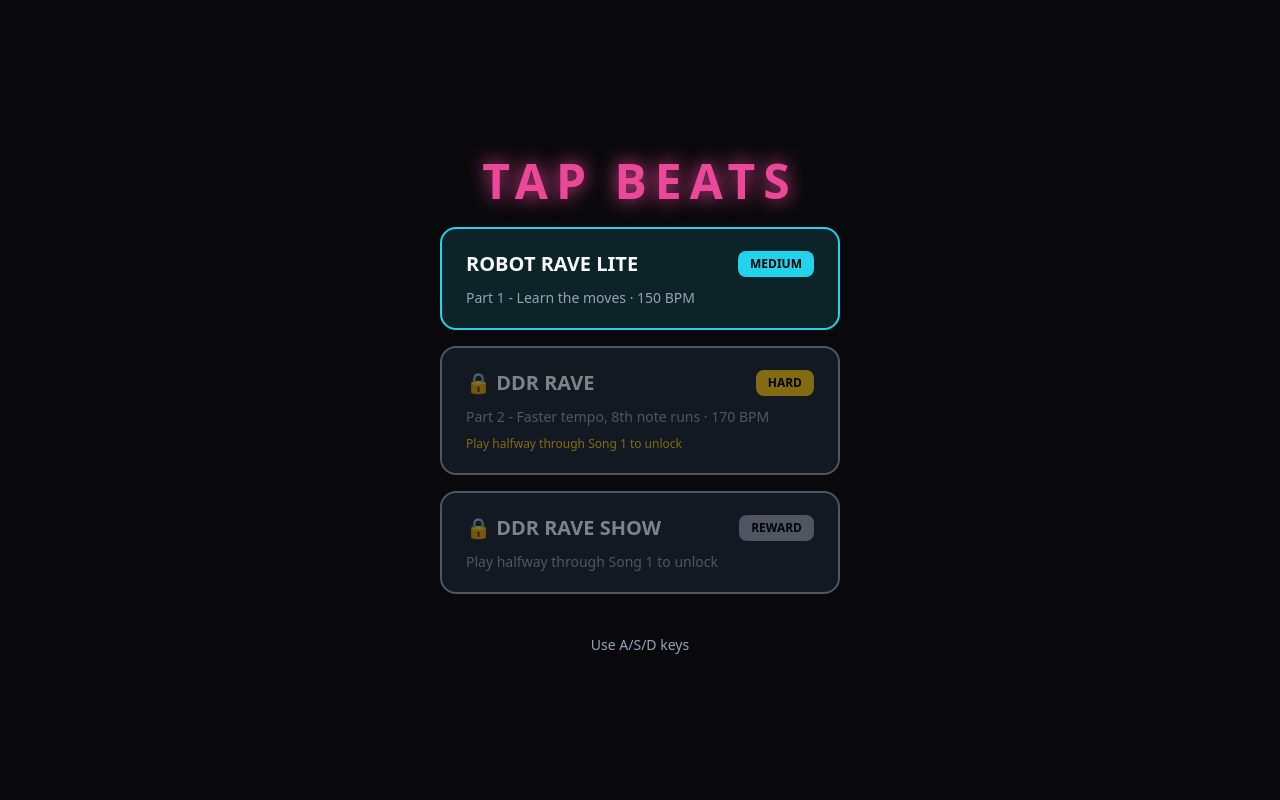
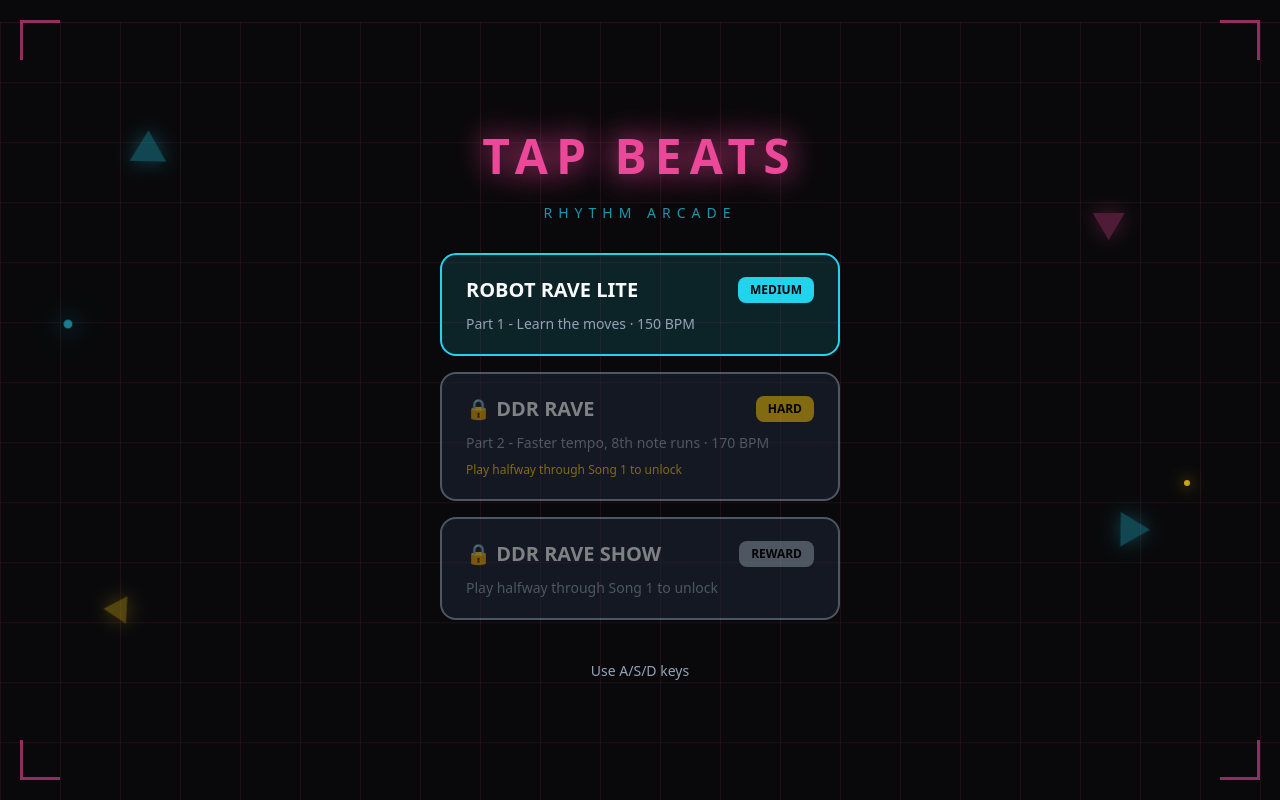
Before and after one commit to bdecrem/pixelpit, a Next.js app: page /pixelpit/arcade/tap-beats in a window 1280 px wide. Built offline with nearby package versions, Linux system fonts and the light colour scheme.

Commit message:
sync from vibeceo df7c9eaca36dbcd7098ccd50e652f38f3b05f0c5

```diff
--- a/app/pixelpit/arcade/tap-beats/page.tsx
+++ b/app/pixelpit/arcade/tap-beats/page.tsx
@@ -1540,8 +1540,16 @@ export default function TapBeatsGame() {
           100% { transform: translateX(100%); }
         }
         @keyframes pulse {
-          0%, 100% { opacity: 0.8; }
-          50% { opacity: 0.4; }
+          0%, 100% { opacity: 0.8; transform: scale(1); }
+          50% { opacity: 0.4; transform: scale(1.2); }
+        }
+        @keyframes gridScroll {
+          0% { transform: translateY(0); }
+          100% { transform: translateY(60px); }
+        }
+        @keyframes floatBounce {
+          0%, 100% { transform: translateY(0) rotate(0deg); }
+          50% { transform: translateY(-15px) rotate(5deg); }
         }
       `}</style>
       <Script src="/pixelpit/social.js" onLoad={() => setSocialLoaded(true)} />
@@ -1676,17 +1684,150 @@ export default function TapBeatsGame() {
           justifyContent: 'center',
           padding: 20,
           fontFamily: 'system-ui, -apple-system, sans-serif',
+          overflow: 'hidden',
         }}>
+          {/* Animated grid background */}
+          <div style={{
+            position: 'absolute',
+            inset: 0,
+            backgroundImage: `
+              linear-gradient(rgba(236, 72, 153, 0.1) 1px, transparent 1px),
+              linear-gradient(90deg, rgba(236, 72, 153, 0.1) 1px, transparent 1px)
+            `,
+            backgroundSize: '60px 60px',
+            animation: 'gridScroll 4s linear infinite',
+            pointerEvents: 'none',
+          }} />
+
+          {/* Floating arrows */}
+          <div className="float-arrow" style={{
+            position: 'absolute',
+            top: '15%',
+            left: '10%',
+            fontSize: 40,
+            color: THEME.lane0,
+            opacity: 0.3,
+            animation: 'floatBounce 3s ease-in-out infinite',
+            textShadow: `0 0 20px ${THEME.lane0}`,
+          }}>▲</div>
+          <div className="float-arrow" style={{
+            position: 'absolute',
+            top: '25%',
+            right: '12%',
+            fontSize: 35,
+            color: THEME.lane1,
+            opacity: 0.3,
+            animation: 'floatBounce 2.5s ease-in-out infinite 0.5s',
+            textShadow: `0 0 20px ${THEME.lane1}`,
+          }}>▼</div>
+          <div className="float-arrow" style={{
+            position: 'absolute',
+            bottom: '20%',
+            left: '8%',
+            fontSize: 30,
+            color: THEME.lane2,
+            opacity: 0.3,
+            animation: 'floatBounce 3.5s ease-in-out infinite 1s',
+            textShadow: `0 0 20px ${THEME.lane2}`,
+          }}>◀</div>
+          <div className="float-arrow" style={{
+            position: 'absolute',
+            bottom: '30%',
+            right: '10%',
+            fontSize: 38,
+            color: THEME.lane0,
+            opacity: 0.3,
+            animation: 'floatBounce 2.8s ease-in-out infinite 0.3s',
+            textShadow: `0 0 20px ${THEME.lane0}`,
+          }}>▶</div>
+
+          {/* Corner accents */}
+          <div style={{
+            position: 'absolute',
+            top: 20,
+            left: 20,
+            width: 40,
+            height: 40,
+            borderTop: `3px solid ${THEME.lane1}`,
+            borderLeft: `3px solid ${THEME.lane1}`,
+            opacity: 0.6,
+          }} />
+          <div style={{
+            position: 'absolute',
+            top: 20,
+            right: 20,
+            width: 40,
+            height: 40,
+            borderTop: `3px solid ${THEME.lane1}`,
+            borderRight: `3px solid ${THEME.lane1}`,
+            opacity: 0.6,
+          }} />
+          <div style={{
+            position: 'absolute',
+            bottom: 20,
+            left: 20,
+            width: 40,
+            height: 40,
+            borderBottom: `3px solid ${THEME.lane1}`,
+            borderLeft: `3px solid ${THEME.lane1}`,
+            opacity: 0.6,
+          }} />
+          <div style={{
+            position: 'absolute',
+            bottom: 20,
+            right: 20,
+            width: 40,
+            height: 40,
+            borderBottom: `3px solid ${THEME.lane1}`,
+            borderRight: `3px solid ${THEME.lane1}`,
+            opacity: 0.6,
+          }} />
+
+          {/* Glowing orbs */}
+          <div style={{
+            position: 'absolute',
+            top: '40%',
+            left: '5%',
+            width: 8,
+            height: 8,
+            borderRadius: '50%',
+            background: THEME.lane0,
+            boxShadow: `0 0 20px ${THEME.lane0}, 0 0 40px ${THEME.lane0}`,
+            animation: 'pulse 2s ease-in-out infinite',
+          }} />
+          <div style={{
+            position: 'absolute',
+            top: '60%',
+            right: '7%',
+            width: 6,
+            height: 6,
+            borderRadius: '50%',
+            background: THEME.lane2,
+            boxShadow: `0 0 15px ${THEME.lane2}, 0 0 30px ${THEME.lane2}`,
+            animation: 'pulse 2.5s ease-in-out infinite 0.5s',
+          }} />
+
           <h1 style={{
             color: THEME.lane1,
             fontSize: 48,
             fontWeight: 700,
             letterSpacing: 8,
             marginBottom: 10,
-            textShadow: `0 0 20px ${THEME.lane1}`,
+            textShadow: `0 0 30px ${THEME.lane1}, 0 0 60px ${THEME.lane1}50`,
+            zIndex: 1,
           }}>
             TAP BEATS
           </h1>
+          <p style={{
+            color: THEME.lane0,
+            fontSize: 14,
+            letterSpacing: 6,
+            marginBottom: 30,
+            opacity: 0.7,
+            zIndex: 1,
+          }}>
+            RHYTHM ARCADE
+          </p>
 
           <div style={{ display: 'flex', flexDirection: 'column', gap: 16, width: '100%', maxWidth: 400 }}>
             {SONGS.map((song, i) => {
```
